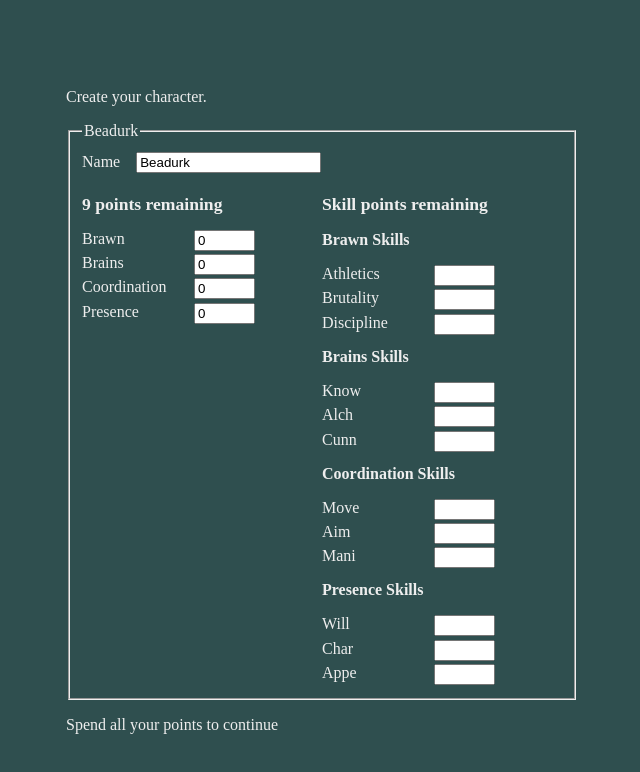
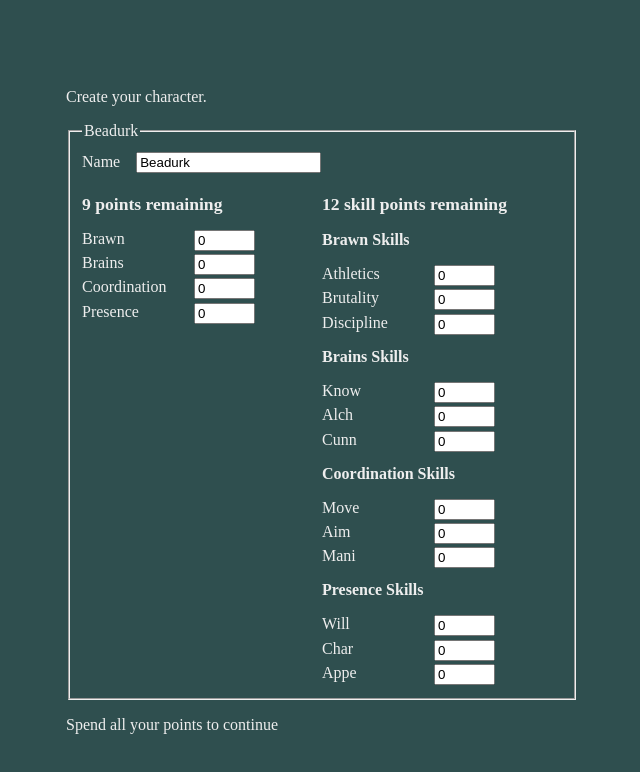
Before and after one commit to gtrogers/barrows-and-b_stards, a Vue app in the folder js-engine/: page / in a window 1280 px wide. Both pictures are taken after a click on the button "New Game". Shown: the top 772 px of the page, without its empty margins (318-958 px from the left). Built offline with nearby package versions, Linux system fonts and the light colour scheme.

Commit message:
Move skill point counting into js functions

```diff
--- a/js-engine/src/characters.ts
+++ b/js-engine/src/characters.ts
@@ -5,36 +5,36 @@ const BLANK_CHARACTER = {
     brawn: {
       value: 0,
       skills: {
-          athletics: 0,
-          brutality: 0,
-          discipline: 0,
-      }
+        athletics: { value: 0 },
+        brutality: { value: 0 },
+        discipline: { value: 0 },
+      },
     },
     brains: {
       value: 0,
       skills: {
-        know: 0,
-        alch: 0,
-        cunn: 0,
-      }
+        know: { value: 0 },
+        alch: { value: 0 },
+        cunn: { value: 0 },
+      },
     },
     coordination: {
       value: 0,
       skills: {
-        move: 0,
-        aim: 0,
-        mani: 0,
-      }
+        move: { value: 0 },
+        aim: { value: 0 },
+        mani: { value: 0 },
+      },
     },
     presence: {
       value: 0,
       skills: {
-        will: 0,
-        char: 0,
-        appe: 0,
+        will: { value: 0 },
+        char: { value: 0 },
+        appe: { value: 0 },
       },
-    }
-  }
+    },
+  },
 };
 
 type Character = typeof BLANK_CHARACTER;
@@ -52,17 +52,9 @@ const nameFirstPart = [
   "Elr",
   "Fea",
   "Fur",
-]
+];
 
-const nameSecondPart = [
-  "arn",
-  "bar",
-  "cragg",
-  "durk",
-  "ett",
-  "fox",
-  "gogg"
-]
+const nameSecondPart = ["arn", "bar", "cragg", "durk", "ett", "fox", "gogg"];
 
 function pick<T>(list: Array<T>): T {
   const index = Math.floor(Math.random() * list.length);
@@ -73,5 +65,17 @@ export function newCharacter(): Character {
   return {
     ...BLANK_CHARACTER,
     name: pick(nameFirstPart) + pick(nameSecondPart),
-  }
+  };
 }
+
+export function countSkillPoints(char: Character): number {
+  return Object.values(char.stats)
+    .flatMap((s) => Object.values(s.skills))
+    .reduce((a, n) => a + n.value, 0);
+}
+
+export function countStatPoints(char: Character): number {
+  return Object.values(char.stats)
+    .map((s) => s.value)
+    .reduce((a, n) => a + n, 0);
+}
--- a/js-engine/src/sfc/PartyCreator.vue
+++ b/js-engine/src/sfc/PartyCreator.vue
@@ -3,14 +3,21 @@
   <form>
     <fieldset>
       <legend>{{ playerOne.name }}</legend>
-      <LabelledInput v-model="playerOne.name" type="text" id="name" label="Name" />
+      <LabelledInput
+        v-model="playerOne.name"
+        type="text"
+        id="name"
+        label="Name"
+      />
       <div class="stats-row">
         <div class="stats-col">
-          <h2 class="small-heading">{{ statPointsRemaining }} points remaining</h2>
+          <h2 class="small-heading">
+            {{ statPointsRemaining }} points remaining
+          </h2>
           <LabelledInput
             v-for="(v, k) in playerOne.stats"
-            :min=0
-            :max=5
+            :min="0"
+            :max="5"
             :id="k"
             :label="k"
             v-model="v.value"
@@ -18,27 +25,60 @@
           />
         </div>
         <div class="stats-col">
-          <h2 class="small-heading">Skill points remaining</h2>
+          <h2 class="small-heading">
+            {{ skillPointsRemaining }} skill points remaining
+          </h2>
           <h3 class="smaller-heading">Brawn Skills</h3>
-          <LabelledInput v-for="(v, k) in playerOne.stats.brawn.skills" :label="k" :id="k" :v-model="v" type="number" />
+          <LabelledInput
+            v-for="(v, k) in playerOne.stats.brawn.skills"
+            :label="k"
+            :id="k"
+            v-model="v.value"
+            type="number"
+          />
           <h3 class="smaller-heading">Brains Skills</h3>
-          <LabelledInput v-for="(v, k) in playerOne.stats.brains.skills" :label="k" :id="k" :v-model="v" type="number" />
+          <LabelledInput
+            v-for="(v, k) in playerOne.stats.brains.skills"
+            :label="k"
+            :id="k"
+            v-model="v.value"
+            type="number"
+          />
           <h3 class="smaller-heading">Coordination Skills</h3>
-          <LabelledInput v-for="(v, k) in playerOne.stats.coordination.skills" :label="k" :id="k" :v-model="v" type="number" />
+          <LabelledInput
+            v-for="(v, k) in playerOne.stats.coordination.skills"
+            :label="k"
+            :id="k"
+            v-model="v.value"
+            type="number"
+          />
           <h3 class="smaller-heading">Presence Skills</h3>
-          <LabelledInput v-for="(v, k) in playerOne.stats.presence.skills" :label="k" :id="k" :v-model="v" type="number" />
+          <LabelledInput
+            v-for="(v, k) in playerOne.stats.presence.skills"
+            :label="k"
+            :id="k"
+            v-model="v.value"
+            type="number"
+          />
         </div>
       </div>
     </fieldset>
     <p>Spend all your points to continue</p>
-    <button @click="() => engine.gotoScreen('story')" class="action-button" type="submit" v-if="statPointsRemaining === 0">Go forth!</button>
+    <button
+      @click="() => engine.gotoScreen('story')"
+      class="action-button"
+      type="submit"
+      v-if="statPointsRemaining === 0 && skillPointsRemaining === 0"
+    >
+      Go forth!
+    </button>
   </form>
 </template>
 
 <script setup>
 import { ref, computed } from "vue";
 import { engine } from "../engine.ts";
-import { newCharacter } from "../characters.ts";
+import { newCharacter, countSkillPoints, countStatPoints } from "../characters.ts";
 import LabelledInput from "./parts/LabelledInput.vue";
 
 const nameOne = ref("Player One");
@@ -46,14 +86,13 @@ const disc = ref(0);
 
 const playerOne = ref(newCharacter());
 
-const statPointsRemaining = computed(
-  () =>
-    9 -
-    playerOne.value.stats.brawn.value -
-    playerOne.value.stats.brains.value -
-    playerOne.value.stats.coordination.value -
-    playerOne.value.stats.presence.value
-);
+const statPointsRemaining = computed(() => {
+   return 9 - countStatPoints(playerOne.value);
+});
+
+const skillPointsRemaining = computed(() => {
+  return 12 - countSkillPoints(playerOne.value);
+});
 </script>
 
 <style scope>
```
